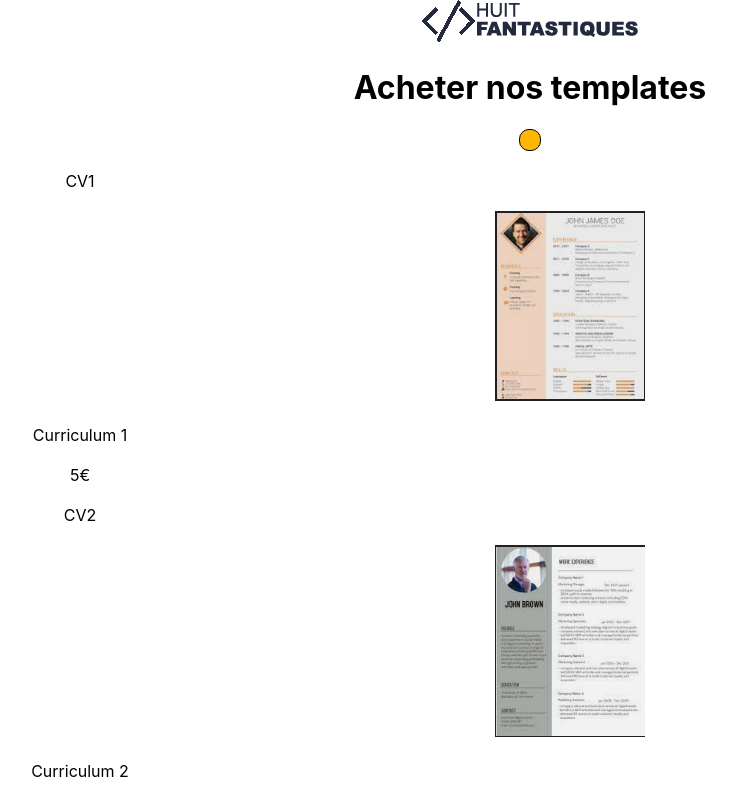
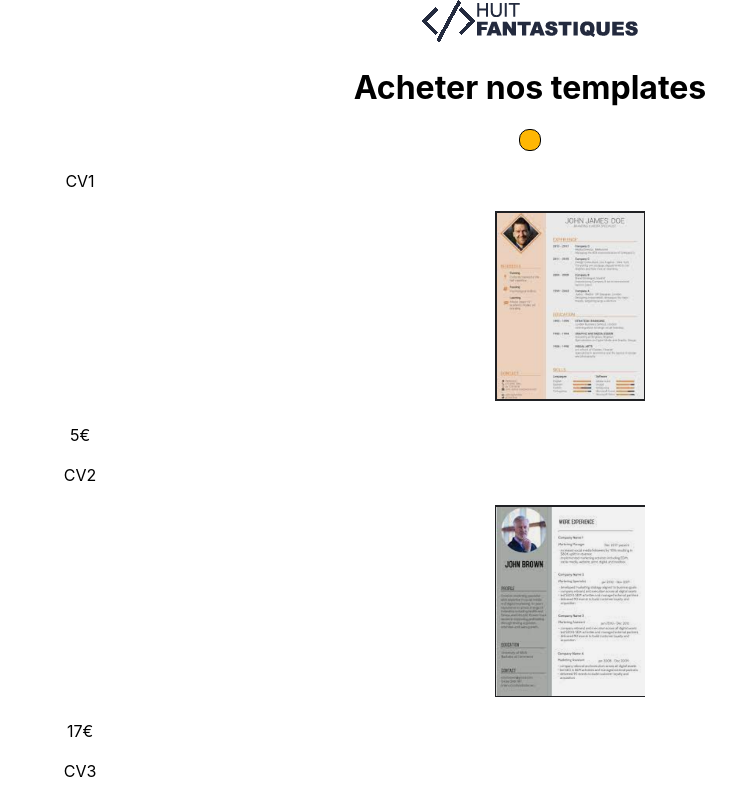
Before and after one commit to CharlesRLG/projet_reac, a React (Create React App) app: page / in a window 1280 px wide. Shown: the top 799 px of the page, without its empty margins (110-846 px from the left). Built offline with nearby package versions, Linux system fonts and the light colour scheme.

Commit message:
première piste description onClick

```diff
--- a/src/components/objectList.js
+++ b/src/components/objectList.js
@@ -13,14 +13,15 @@ let objectsList = [
 {name : "CV3",description : "Curriculum 3",price : "3827€",image : cv3},
 ]
 
+
 export default function objectListFunc() {
   return (
     <ul>
       {objectsList.map(({name, description, price, image})=>(
       <ul>
           <li>{name}</li>
-          <img src={image} class="imageCv"/>
-          <li>{description}</li>
+          <a href={description}><img src={image} class="imageCv"/></a>
+          {/* <li>{alert(description)}</li> */}
           <li>{price}</li>
       </ul>
     ))}
```
